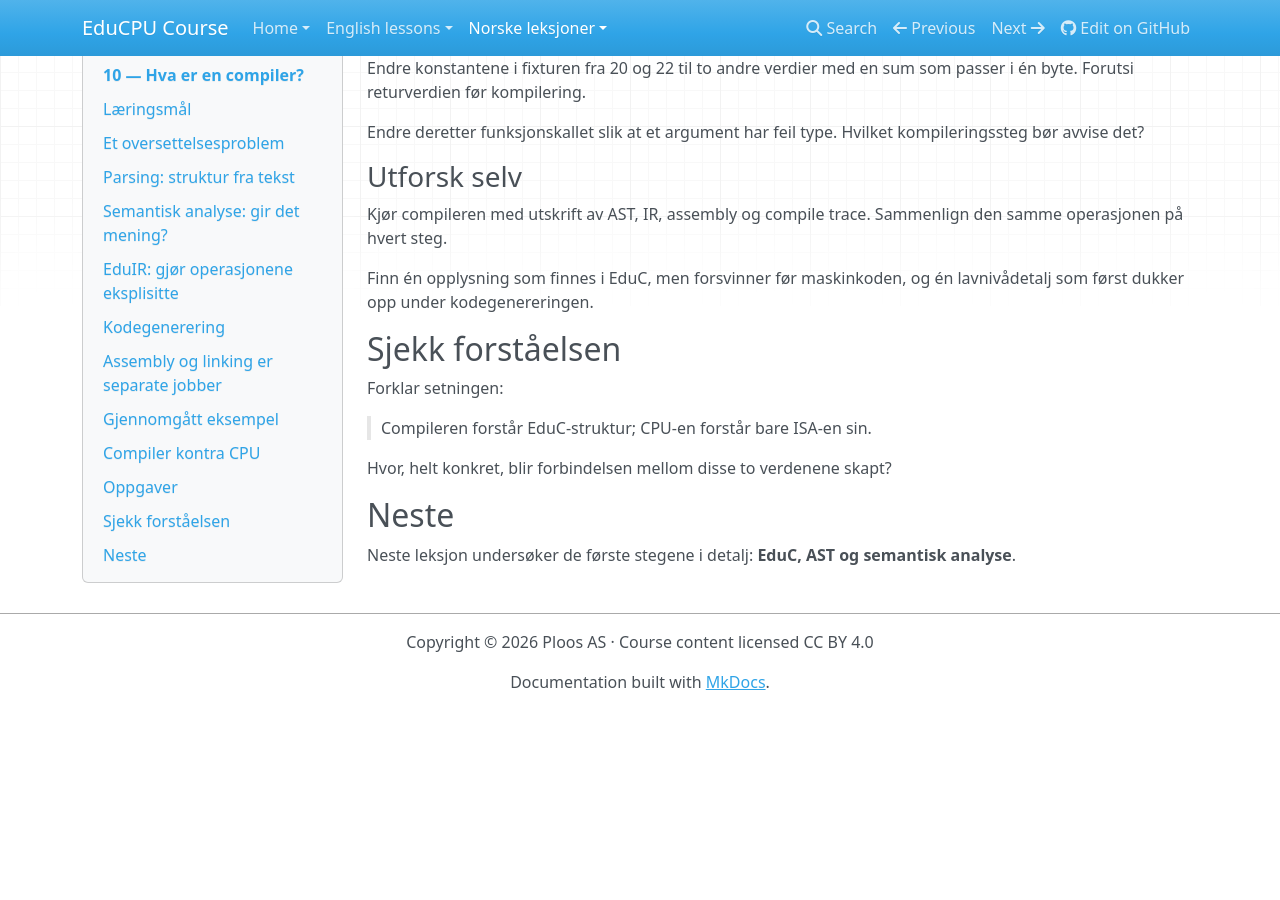
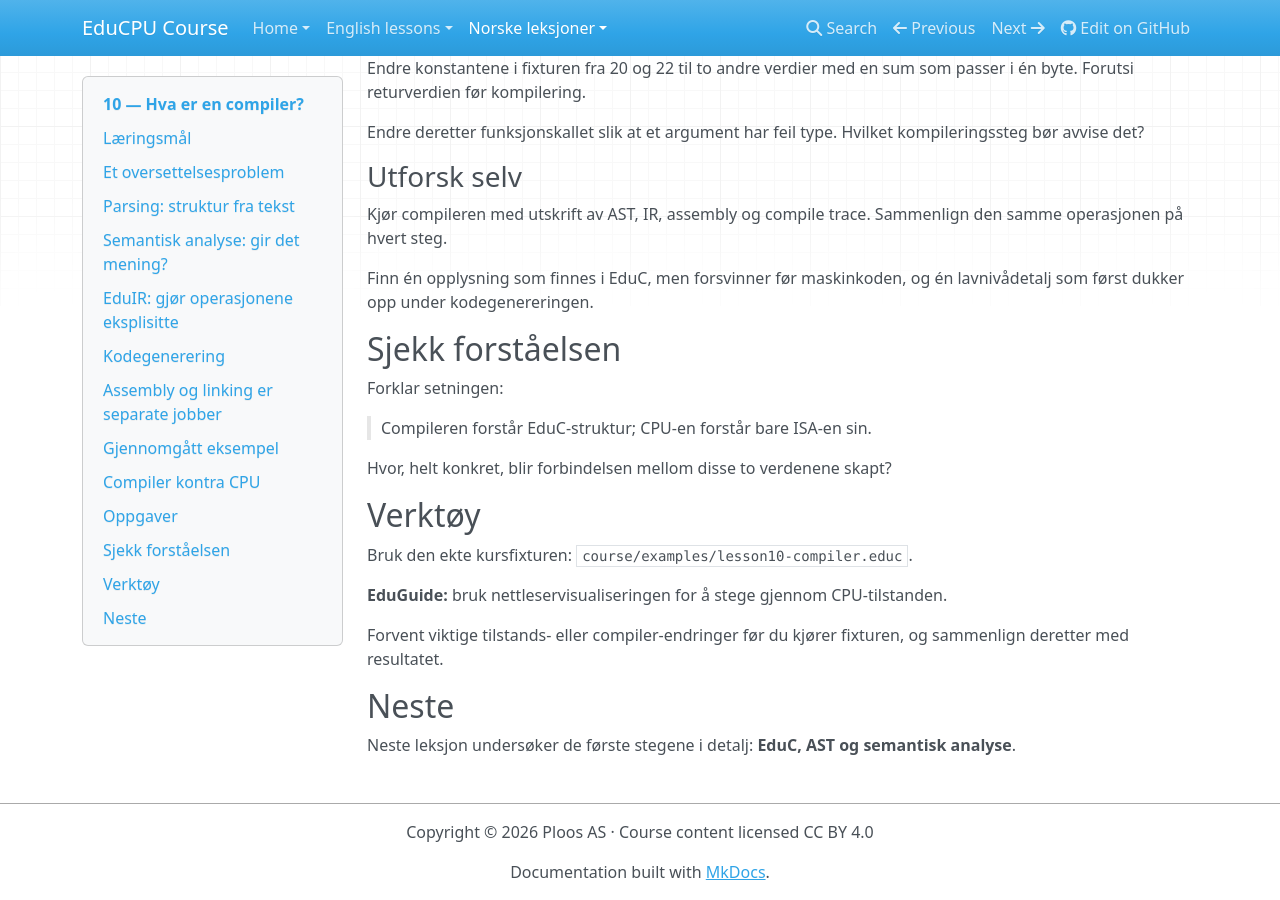
Before and after one commit to Ploos-AS/EduCPU, an MkDocs documentation site: the page built from course/no/lessons/10-hva-er-en-compiler.md, in a window 1280 px wide and 900 px high, scrolled down 3473 px. Built offline with MkDocs 1.6.1, drawn with Linux system fonts in a browser that asks for light colours; nearby versions of some CDN libraries; before the commit the page ends 4183 px from its top, so only the background shows below that.

Commit message:
Pedagogy: expose tools and fixture in 10-hva-er-en-compiler.md

```diff
--- a/course/no/lessons/10-hva-er-en-compiler.md
+++ b/course/no/lessons/10-hva-er-en-compiler.md
@@ -182,6 +182,14 @@
 
 Hvor, helt konkret, blir forbindelsen mellom disse to verdenene skapt?
 
+## Verktøy
+
+Bruk den ekte kursfixturen: `course/examples/lesson10-compiler.educ`.
+
+**EduGuide:** bruk nettleservisualiseringen for å stege gjennom CPU-tilstanden.
+
+Forvent viktige tilstands- eller compiler-endringer før du kjører fixturen, og sammenlign deretter med resultatet.
+
 ## Neste
 
 Neste leksjon undersøker de første stegene i detalj: **EduC, AST og semantisk analyse**.
```
